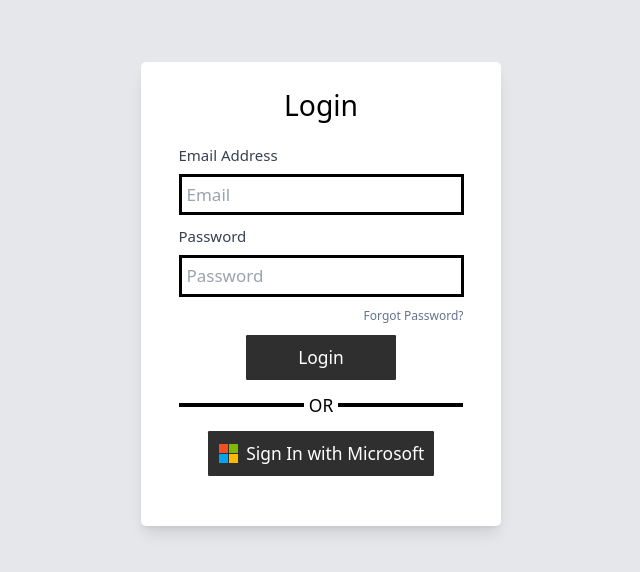
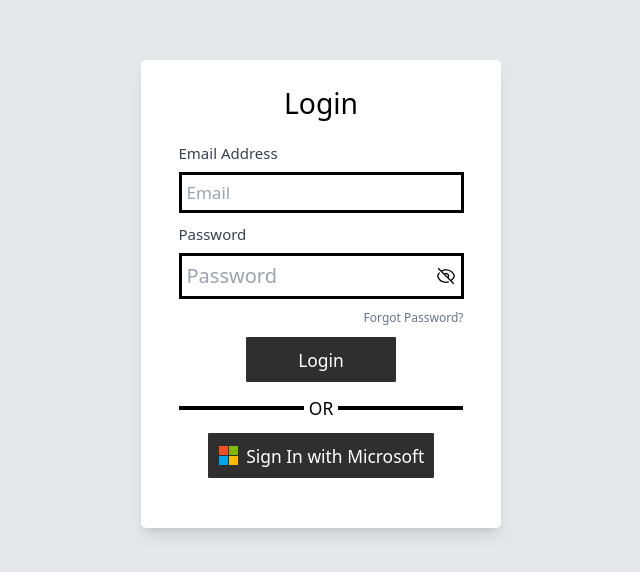
Before and after one commit to AnnonymousBanda/notesheet-tracker, a Next.js app in the folder client/: page /auth/login in a window 1280 px wide. Shown: the part 106-678 px from the top of the page, without its empty margins (319-959 px from the left). Built offline with nearby package versions, Linux system fonts and the light colour scheme.

Commit message:
feat: add page pre-loader

```diff
--- a/client/app/(protected)/(home)/page.jsx
+++ b/client/app/(protected)/(home)/page.jsx
@@ -1,5 +1,6 @@
 'use client'
 
+import Loader from '@/components/Loader'
 import { useAuth } from '@/contexts/AuthContext'
 
 const Dashboard = () => {
@@ -10,7 +11,8 @@ const Dashboard = () => {
 	}
 
 	const AdminDashboard = () => {
-		return <div>Admin Dashboard - Admin Only</div>
+		return <div>Admin Dashboard - Admin Only
+		</div>
 	}
 
 	if (!isAuthenticated())
--- a/client/app/auth/(protected)/layout.jsx
+++ b/client/app/auth/(protected)/layout.jsx
@@ -1,4 +1,5 @@
 'use client'
+import Loader from '@/components/Loader'
 import { useAuth } from '@/contexts/AuthContext'
 import { useRouter } from 'next/navigation'
 import { useEffect, useState } from 'react'
@@ -20,7 +21,7 @@ const Layout = ({ children }) => {
 	console.log(isAuthenticated())
 
 	if (loading) {
-		return <div>Loading...</div>
+		return <Loader />
 	}
 
 	return <>{children}</>
--- /dev/null
+++ b/client/components/Loader.jsx
@@ -0,0 +1,15 @@
+import React from 'react';
+
+const Loader = () => {
+  return (
+    <div className="flex items-center justify-center h-screen">
+      <div className="flex space-x-3">
+        <div className="w-4 h-4 bg-gray-600 rounded-full animate-[bounce_1.5s_infinite_200ms]"></div>
+        <div className="w-4 h-4 bg-gray-600 rounded-full animate-[bounce_1.5s_infinite_500ms]"></div>
+        <div className="w-4 h-4 bg-gray-600 rounded-full animate-[bounce_1.5s_infinite_800ms]"></div>
+      </div>
+    </div>
+  );
+};
+
+export default Loader;
--- a/client/components/loginform.jsx
+++ b/client/components/loginform.jsx
@@ -1,9 +1,9 @@
-'use client'
-import React, { useState } from 'react'
-import { useForm } from 'react-hook-form'
-import { useAuth } from '@/contexts/AuthContext'
-import DialogBox from '@/components/DialogBox'
-import Link from 'next/link'
+"use client";
+import React, { useState } from "react";
+import { useForm } from "react-hook-form";
+import { useAuth } from "@/contexts/AuthContext";
+import DialogBox from "@/components/DialogBox";
+import Link from "next/link";
 
 export default function LoginForm() {
   const {
@@ -11,150 +11,167 @@ export default function LoginForm() {
     handleSubmit,
     reset,
     formState: { errors },
-	} = useForm()
+  } = useForm();
 
-	const { login } = useAuth()
+  const { login } = useAuth();
 
   const [errorDialog, setErrorDialog] = useState({
     isOpen: false,
-		message: '',
-	})
+    message: "",
+  });
+  const [showPassword, setShowPassword] = useState(false);
+  const togglePasswordVisibility = () => {
+    setShowPassword(!showPassword);
+  };
 
   const handleLogin = async (data) => {
-		console.log(data)
+    console.log(data);
 
     try {
       const res = await (
-				await fetch('http://localhost:8000/auth/login', {
-					method: 'POST',
+        await fetch("http://localhost:8000/auth/login", {
+          method: "POST",
           headers: {
-						'Content-Type': 'application/json',
+            "Content-Type": "application/json",
           },
           body: JSON.stringify({
             email: data.email,
             password: data.password,
           }),
         })
-			).json()
+      ).json();
 
       if (res.status === 200) {
-				reset()
-				login(res.jwt)
+        reset();
+		setShowPassword(false);
+        login(res.jwt);
       } else {
-				showErrorDialog(res.message)
+        showErrorDialog(res.message);
       }
     } catch (error) {
-			showErrorDialog('Something went wrong! Please try again later.')
+      showErrorDialog("Something went wrong! Please try again later.");
     }
-	}
+  };
 
   const handleOutlookLogin = async () => {
     const res = await (
-			await fetch('http://localhost:8000/oauth/outlook')
-		).json()
+      await fetch("http://localhost:8000/oauth/outlook")
+    ).json();
 
     if (res.status === 200) {
-			console.log(res)
+      console.log(res);
     } else {
-			showErrorDialog('Something went wrong')
+      showErrorDialog("Something went wrong");
     }
-	}
+  };
 
   const showErrorDialog = (message) => {
     setErrorDialog({
       isOpen: true,
       message,
-		})
-	}
+    });
+  };
 
   const closeErrorDialog = () => {
     setErrorDialog({
       isOpen: false,
-			message: '',
-		})
-	}
+      message: "",
+    });
+  };
 
   const onSubmit = (data) => {
-		handleLogin(data)
-	}
+    handleLogin(data);
+  };
 
   const onError = (errorList) => {
     if (errorList.email) {
-			showErrorDialog(errorList.email.message)
+      showErrorDialog(errorList.email.message);
     } else if (errorList.password) {
-			showErrorDialog(errorList.password.message)
+      showErrorDialog(errorList.password.message);
     }
-	}
+  };
 
   return (
-		<div className='flex flex-col gap-5 w-full px-5'>
+    <div className="flex flex-col gap-5 w-full px-5">
       <form
         onSubmit={handleSubmit(onSubmit, onError)}
-				className='w-full flex flex-col gap-4'
+        className="w-full flex flex-col gap-4"
         noValidate
       >
-				<div className='flex flex-col gap-3'>
-					<label className='block text-[1.5rem] font-medium text-gray-700'>
+        <div className="flex flex-col gap-3">
+          <label className="block text-[1.5rem] font-medium text-gray-700">
             Email Address
           </label>
           <input
-						{...register('email', {
-							required:
-								'Please provide a valid outlook email address!',
+            {...register("email", {
+              required: "Please provide a valid outlook email address!",
               pattern: {
-								value: /^[a-zA-Z0-9._%+-]+@(outlook\.com|hotmail\.com|live\.com|msn\.com|iitp\.ac\.in)$/,
-								message:
-									'Please provide a valid outlook email address!',
+                value:
+                  /^[a-zA-Z0-9._%+-]+@(outlook\.com|hotmail\.com|live\.com|msn\.com|iitp\.ac\.in)$/,
+                message: "Please provide a valid outlook email address!",
               },
             })}
-						className='text-[1.7rem] border-black border-solid w-full p-2'
-						type='email'
-						placeholder='Email'
+            className="text-[1.7rem] border-black border-solid w-full p-2"
+            type="email"
+            placeholder="Email"
           />
         </div>
-				<div className='flex flex-col gap-3'>
-					<label className='block text-[1.5rem] font-medium text-gray-700'>
+        <div className="flex flex-col gap-3 relative">
+          <label className="block text-[1.5rem] font-medium text-gray-700">
             Password
           </label>
+          <div className="flex justify-between items-center gap-6 text-[2rem] border-black border-solid p-2">
             <input
-						{...register('password', {
-							required: 'Password is required',
+              {...register("password", {
+                required: "Please enter a password",
+                minLength: {
+                  value: 6,
+                  message: "Password should have at least 6 characters",
+                },
               })}
-						className='text-[1.7rem] border-black border-solid w-full p-2'
-						type='password'
-						placeholder='Password'
+              className="w-full"
+              type={showPassword ? "text" : "password"}
+              placeholder="Password"
             />
+            <button type="button" onClick={togglePasswordVisibility}>
+              {showPassword ? (
+                <img className="w-9" src="/images/eye.svg" alt="" />
+              ) : (
+                <img className="w-9" src="/images/eyeslash.svg" alt="" />
+              )}
+            </button>
           </div>
-				<div className='text-right'>
+        </div>
+        <div className="text-right">
           <Link
-						href='/auth/forgot-password'
-						className='text-[1.2rem] text-slate-500 '
+            href="/auth/forgot-password"
+            className="text-[1.2rem] text-slate-500 "
           >
             Forgot Password?
           </Link>
         </div>
 
-				<div className='w-full flex justify-center'>
+        <div className="w-full flex justify-center">
           <button
-						type='submit'
-						className='w-[15rem] flex items-center justify-center bg-[#2f2f2f] text-white h-[45px] px-4 rounded-sm hover:bg-[#0e0202] text-[1.7rem]'
+            type="submit"
+            className="w-[15rem] flex items-center justify-center bg-[#2f2f2f] text-white h-[45px] px-4 rounded-sm hover:bg-[#0e0202] text-[1.7rem]"
           >
             <p>Login</p>
           </button>
         </div>
       </form>
-			<div className='flex w-full items-center gap-2'>
-				<hr className='border-black w-full border-solid' />
+      <div className="flex w-full items-center gap-2">
+        <hr className="border-black w-full border-solid" />
         <p>OR</p>
-				<hr className='border-black w-full border-solid' />
+        <hr className="border-black w-full border-solid" />
       </div>
 
-			<div className='w-full flex justify-center items-center'>
+      <div className="w-full flex justify-center items-center">
         <button
-					className='flex gap-3 items-center justify-center  bg-[#2f2f2f] text-white h-[45px] px-4 rounded-sm hover:bg-[#0e0202]'
+          className="flex gap-3 items-center justify-center  bg-[#2f2f2f] text-white h-[45px] px-4 rounded-sm hover:bg-[#0e0202]"
           onClick={handleOutlookLogin}
         >
-					<img src='/images/ms_logo.svg' alt='' />
+          <img src="/images/ms_logo.svg" alt="" />
           <p>Sign In with Microsoft</p>
         </button>
       </div>
@@ -165,5 +182,5 @@ export default function LoginForm() {
         onClose={closeErrorDialog}
       />
     </div>
-	)
+  );
 }
--- a/client/components/sidebar.jsx
+++ b/client/components/sidebar.jsx
@@ -58,18 +58,17 @@ export default function Sidebar({ isSidebarOpen, setisSidebarOpen }) {
 
   return (
     <>
-      <div className="sidebar lg:z-0 z-10 top-0 lg:left-0 left-[-100%] lg:static absolute lg:w-4/12 md:w-1/2 w-[95vw]  p-4 h-full lg:px-8 bg-gray-200 rounded-lg flex flex-col justify-start lg:py-[6rem] pt-20 lg:gap-[8rem] gap-[6rem]">
+      <div className="sidebar lg:z-0 z-10 top-0 lg:left-0 left-[-100%] lg:static absolute lg:w-4/12 md:w-1/2 w-[95vw] p-4 h-full lg:px-8 bg-gray-200 rounded-lg flex flex-col justify-start py-[5rem] gap-[3rem]">
         <div className="w-full flex justify-center">
           <LazyBlurImage
             src="iitplogo.png"
             alt="IITP logo"
-            width={130}
-            height={130}
+            width={120}
+            height={120}
             className="rounded-full"
 			onClick={onClick}
           />
         </div>
-        <div className="lg:px-0 px-8 w-full h-[50vh] text-center flex flex-col justify-evenly gap-[1.5rem] container mx-auto">
           <SidebarButton
             text="Dashboard"
             image="dashboard.svg"
@@ -115,7 +114,6 @@ export default function Sidebar({ isSidebarOpen, setisSidebarOpen }) {
             </div>
           </button>
         </div>
-      </div>
       <div className="bgblur opacity-0 fixed top-0 left-0 backdrop-blur-sm lg:hidden block h-screen w-screen bg-[#1e1e1eae]"></div>
     </>
   );
--- a/client/contexts/AuthContext.jsx
+++ b/client/contexts/AuthContext.jsx
@@ -76,7 +76,6 @@ export const AuthProvider = ({ children }) => {
 	}
 
 	const logout = () => {
-		// Cookies.remove('jwt')
 		localStorage.removeItem('jwt')
 
 		setUser(null)
--- a/client/hoc/Protected.jsx
+++ b/client/hoc/Protected.jsx
@@ -3,6 +3,7 @@
 import { useRouter } from 'next/navigation'
 import { useEffect, useState } from 'react'
 import { useAuth } from '@/contexts/AuthContext'
+import Loader from '@/components/Loader'
 
 const Protected = ({ children, allowedRoles = [] }) => {
 	const { user, isAuthenticated } = useAuth()
@@ -19,10 +20,8 @@ const Protected = ({ children, allowedRoles = [] }) => {
 		}
 	}, [user])
 
-	const Loading = () => <div>Loading...</div>
-
 	if (loading) {
-		return <Loading />
+		return <Loader />
 	}
 
 	return <>{children}</>
--- a/client/tailwind.config.js
+++ b/client/tailwind.config.js
@@ -11,6 +11,15 @@ module.exports = {
         background: "var(--background)",
         foreground: "var(--foreground)",
       },
+      keyframes: {
+        bounce: {
+          '0%, 100%': { transform: 'translateY(0)' },
+          '50%': { transform: 'translateY(-8px)' },
+        },
+      },
+      animation: {
+        bounce: 'bounce 0.6s infinite',
+      },
     },
   },
   plugins: [],
```
Lines whose indentation alone changed are shown as unchanged.
